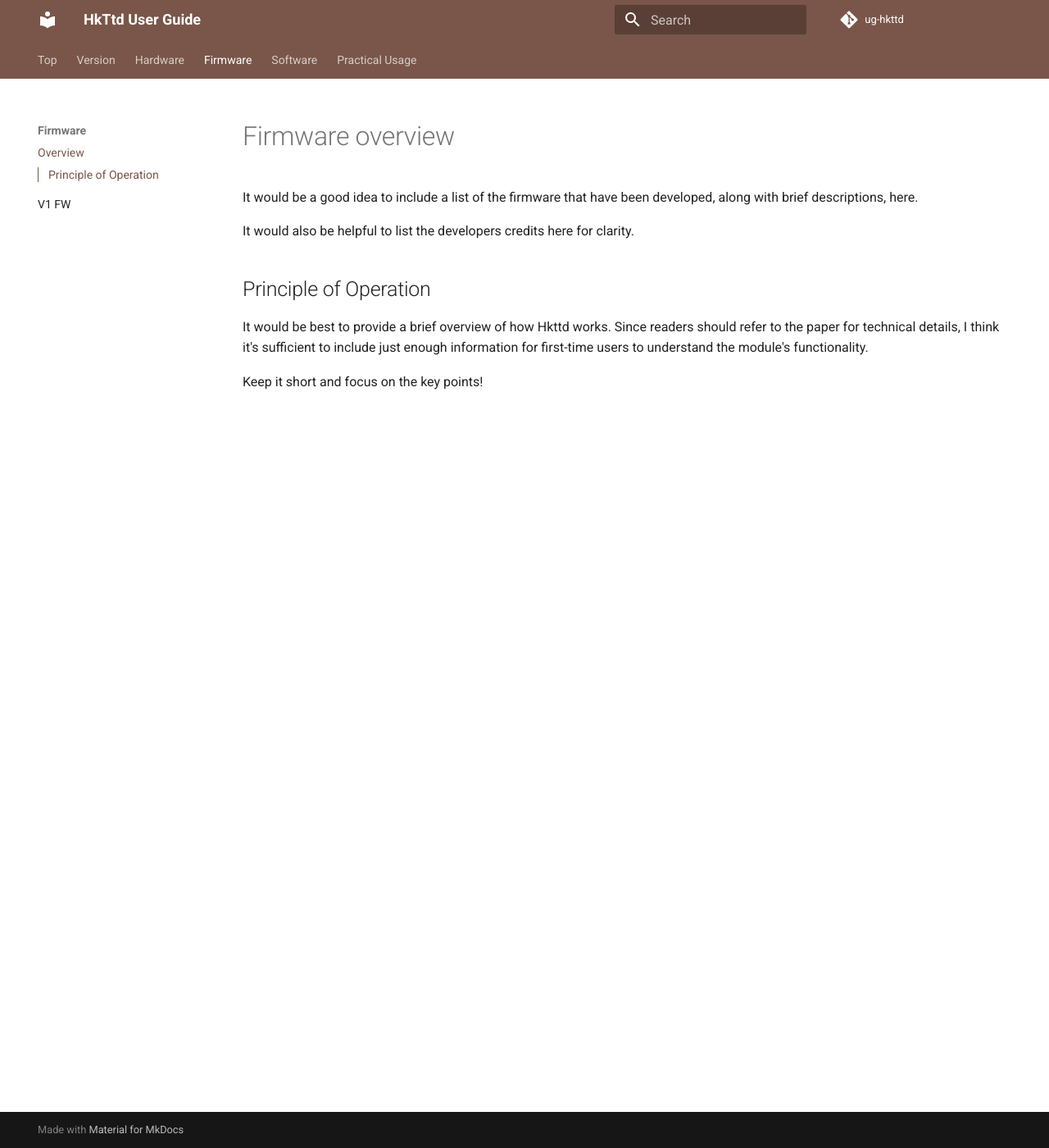
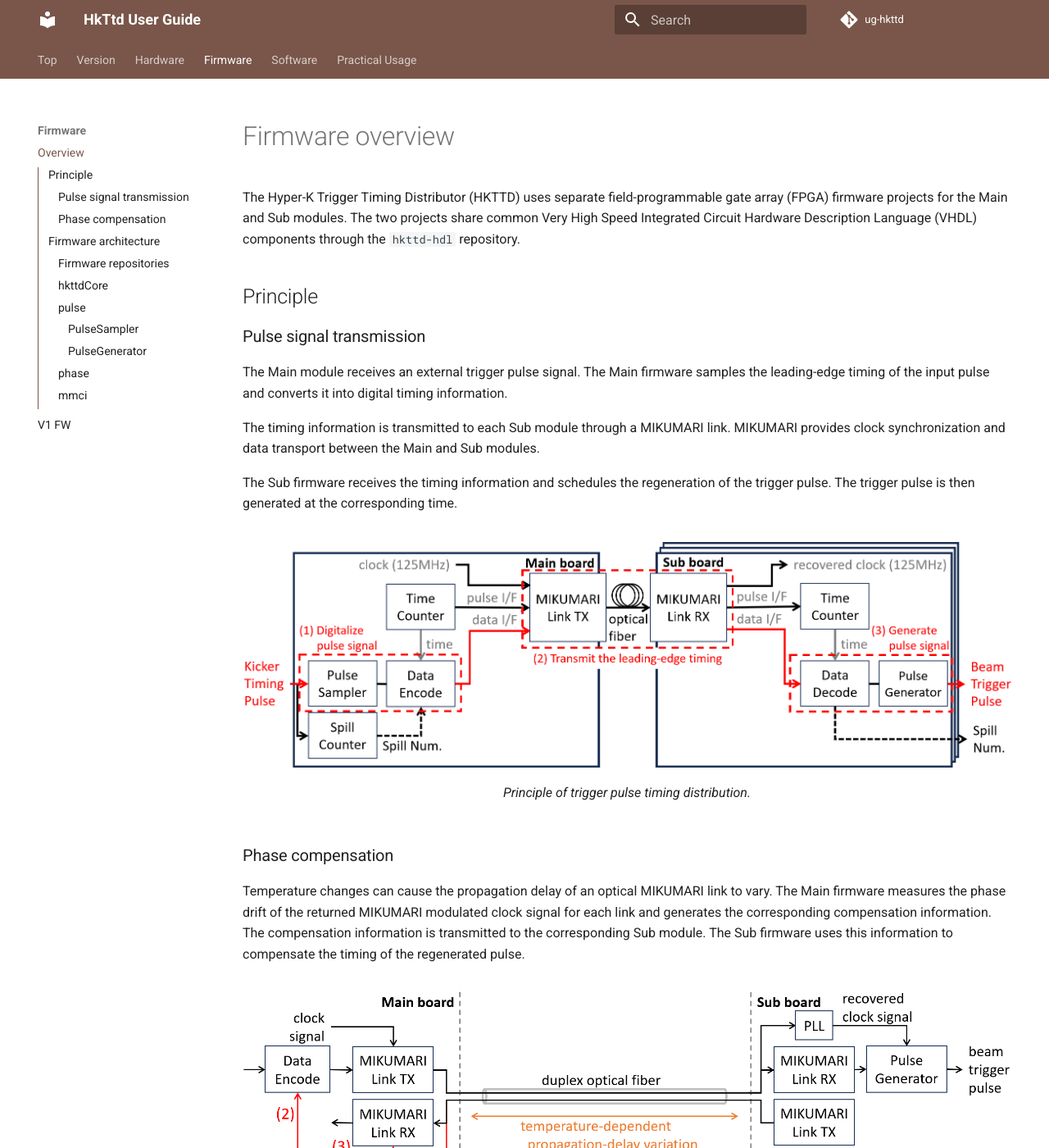
Before and after one commit to saz12341/ug-hkttd, an MkDocs documentation site: the page built from docs/firmware/overview/overview.md, in a window 1280 px wide and 1400 px high. Shown: the whole window at 82% size. Built offline with MkDocs 1.6.1 and Material for MkDocs 9.7.7, drawn with Linux system fonts in a browser that asks for light colours; comment, search, counter and statistics services are not loaded; some of the changed text lies outside the part shown.

Commit message:
docs: add firmware overview

```diff
--- a/docs/firmware/overview/overview.md
+++ b/docs/firmware/overview/overview.md
@@ -1,11 +1,146 @@
 # Firmware overview
 
-It would be a good idea to include a list of the firmware that have been developed, along with brief descriptions, here.
+The Hyper-K Trigger Timing Distributor (HKTTD) uses separate field-programmable gate array (FPGA) firmware projects for the Main and Sub modules.
+The two projects share common Very High Speed Integrated Circuit Hardware Description Language (VHDL) components through the `hkttd-hdl` repository.
 
-It would also be helpful to list the developers credits here for clarity.
+## Principle
 
-## Principle of Operation
+### Pulse signal transmission
 
-It would be best to provide a brief overview of how Hkttd works. Since readers should refer to the paper for technical details, I think it's sufficient to include just enough information for first-time users to understand the module's functionality.
+The Main module receives an external trigger pulse signal.
+The Main firmware samples the leading-edge timing of the input pulse and converts it into digital timing information.
 
-Keep it short and focus on the key points!
+The timing information is transmitted to each Sub module through a MIKUMARI link.
+MIKUMARI provides clock synchronization and data transport between the Main and Sub modules.
+
+The Sub firmware receives the timing information and schedules the regeneration of the trigger pulse.
+The trigger pulse is then generated at the corresponding time.
+
+![Principle of HKTTD firmware operation](firmware-principle-of-operation.png)
+/// caption
+Principle of trigger pulse timing distribution.
+///
+
+### Phase compensation
+
+Temperature changes can cause the propagation delay of an optical MIKUMARI link to vary.
+The Main firmware measures the phase drift of the returned MIKUMARI modulated clock signal for each link and generates the corresponding compensation information.
+The compensation information is transmitted to the corresponding Sub module.
+The Sub firmware uses this information to compensate the timing of the regenerated pulse.
+
+![Principle of phase compensation](firmware-principle-of-phase-compensation.png)
+/// caption
+Principle of phase compensation for a MIKUMARI link.
+///
+
+## Firmware architecture
+
+### Firmware repositories
+
+The HKTTD firmware is maintained in three repositories.
+
+| Repository | Description |
+| --- | --- |
+| `HkttdMain` | FPGA firmware project for the Main module |
+| `HkttdSub` | FPGA firmware project for the Sub module |
+| `hkttd-hdl` | Shared VHDL components used by `HkttdMain` and `HkttdSub` |
+
+The `hkttd-hdl` repository is included as a Git submodule in both firmware projects.
+Its HKTTD-specific components are organized into the `hkttdCore`, `pulse`, `phase`, and `mmci` directories.
+
+### hkttdCore
+
+The `hkttdCore` components connect pulse processing, MIKUMARI data transport, phase information, and local-bus control.
+
+The trigger pulse passes through three principal components:
+
+| Component | Firmware | Description |
+| --- | --- | --- |
+| `HkttdPulseEventPublisher` | `HkttdMain` | Samples the input trigger pulse and creates pulse timing data |
+| `HkttdDeliverLink` | `HkttdMain` | Sends pulse timing and phase information through one MIKUMARI link |
+| `HkttdPulseScheduler` | `HkttdSub` | Receives pulse timing data and schedules pulse regeneration |
+
+One `HkttdPulseEventPublisher` is used in the Main firmware.
+One `HkttdDeliverLink` is used for each Sub-module connection.
+One `HkttdPulseScheduler` is used in each Sub firmware.
+
+![Overview of hkttdCore](hkttd-core-overview.png)
+/// caption
+Principal `hkttdCore` components in the Main and Sub firmware.
+///
+
+### pulse
+
+The `pulse` components sample, encode, decode, and regenerate trigger pulse signals.
+The Main and Sub firmware integrate these functions through the `hkttdCore` components.
+Within `hkttdCore`, the `PulseSampler` and `PulseGenerator` wrappers combine the lower-level pulse-processing components required for each module.
+
+![Overview of pulse components](pulse-units-overview.png)
+/// caption
+Overview of the pulse-processing components.
+///
+
+#### PulseSampler
+
+On the Main module, `PulseSampler` samples the input pulse and creates pulse timing data.
+The timing data includes the information required to reproduce the pulse on a Sub module.
+
+![PulseSampler data flow](pulse-sampler.png)
+/// caption
+Pulse sampling and pulse timing data generation in the Main firmware.
+///
+
+The `PulseSampler` also supports internally generated dummy pulses.
+Dummy pulses can be used to test the pulse-transmission path without an external trigger pulse.
+
+#### PulseGenerator
+
+On the Sub module, `PulseGenerator` decodes the received timing data and regenerates the output pulse.
+The pulse-generation delay and width can be configured through the local bus.
+
+![PulseGenerator data flow](pulse-generator.png)
+/// caption
+Pulse timing data processing and pulse regeneration in the Sub firmware.
+///
+
+### phase
+
+The `phase` components measure the phase drift of the returned MIKUMARI modulated clock signal on the Main module using the digital dual-mixer time difference (DDMTD) method.
+
+`PhaseReference` provides the reference used for phase measurement.
+`PhaseDetector` measures the phase of the returned MIKUMARI modulated clock signal.
+`PhaseAverage` averages the measured values.
+`PhaseAccumulator` tracks the accumulated phase shift.
+`PhaseStepGenerator` converts the measured phase change into delay-adjustment steps.
+
+![Overview of phase components](phase-units-overview.png)
+/// caption
+Overview of the phase-measurement components.
+///
+
+The Main firmware deploys the phase-processing components for each active MIKUMARI link.
+The resulting information is used for the phase-compensated output of the corresponding Sub module.
+
+![Phase components in the Main module](phase-main-module.png)
+/// caption
+Phase measurement and compensation in the Main firmware.
+///
+
+### mmci
+
+The MIKUMARI data-interface multi-channel interface (MMCI) allows multiple data channels to share the MIKUMARI data interface.
+Each data channel is identified by an address and is transmitted according to its assigned priority.
+
+![MMCI data interface](mmci-data-interface.png)
+/// caption
+Multiple data channels transported through the MIKUMARI data interface.
+///
+
+`DataFrameGenerator` creates a data frame on the transmitting side.
+`DataFrameRebuilder` reconstructs the corresponding data on the receiving side.
+`DataTransmitter`, `DataReceiver`, and `PriorityUnit` manage transmission over the shared MIKUMARI data interface.
+
+![Overview of MMCI components](mmci-units-overview.png)
+/// caption
+Overview of the MMCI transmitting and receiving components.
+///
```
Also changed, not shown: docs/firmware/overview/firmware-principle-of-operation.png (added), docs/firmware/overview/firmware-principle-of-phase-compensation.png (added), docs/firmware/overview/hkttd-core-overview.png (added), docs/firmware/overview/mmci-data-interface.png (added), docs/firmware/overview/mmci-units-overview.png (added), docs/firmware/overview/phase-main-module.png (added), docs/firmware/overview/phase-units-overview.png (added), docs/firmware/overview/pulse-generator.png (added), docs/firmware/overview/pulse-sampler.png (added), docs/firmware/overview/pulse-units-overview.png (added).
